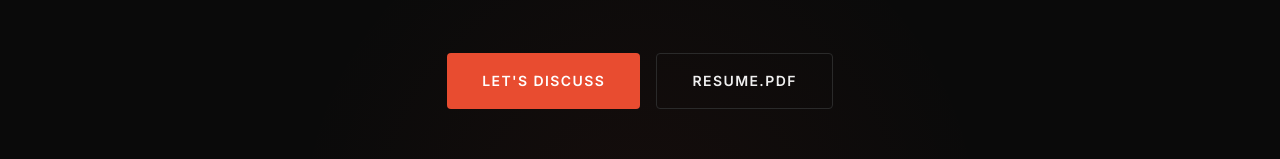
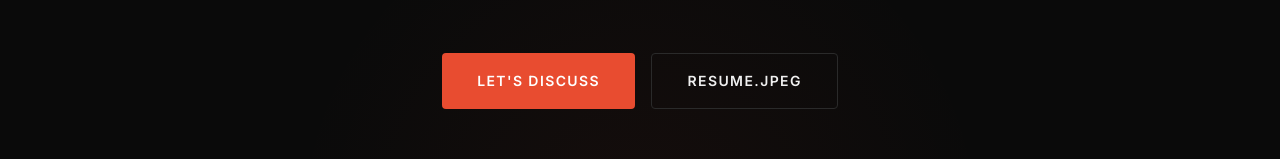
Before and after one commit to susmitroy17/susmitroy.github.io, a plain HTML site: page index.html in a window 1280 px wide. Shown: the part 3972-4131 px from the top of the page. Drawn offline with Linux system fonts and the light colour scheme.

Commit message:
Change resume download link from PDF to JPEG

```diff
--- a/index.html
+++ b/index.html
@@ -291,7 +291,7 @@
             <div class="cta__buttons">
                 <a href="mailto:susmit99roy@gmail.com" class="btn btn--primary btn--lg">LET'S DISCUSS</a>
                 <a href="assets/Susmit_Roy_Resume.jpg" download="Susmit_Roy_Resume" target="_blank"
-                    class="btn btn--outline btn--lg">RESUME.PDF</a>
+                    class="btn btn--outline btn--lg">RESUME.JPEG</a>
             </div>
         </div>
     </section>
```
